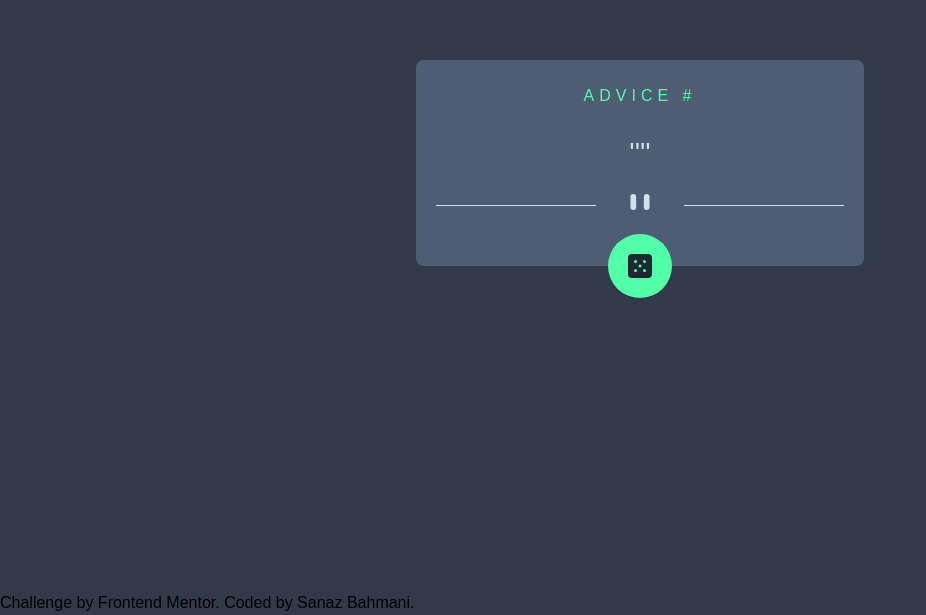
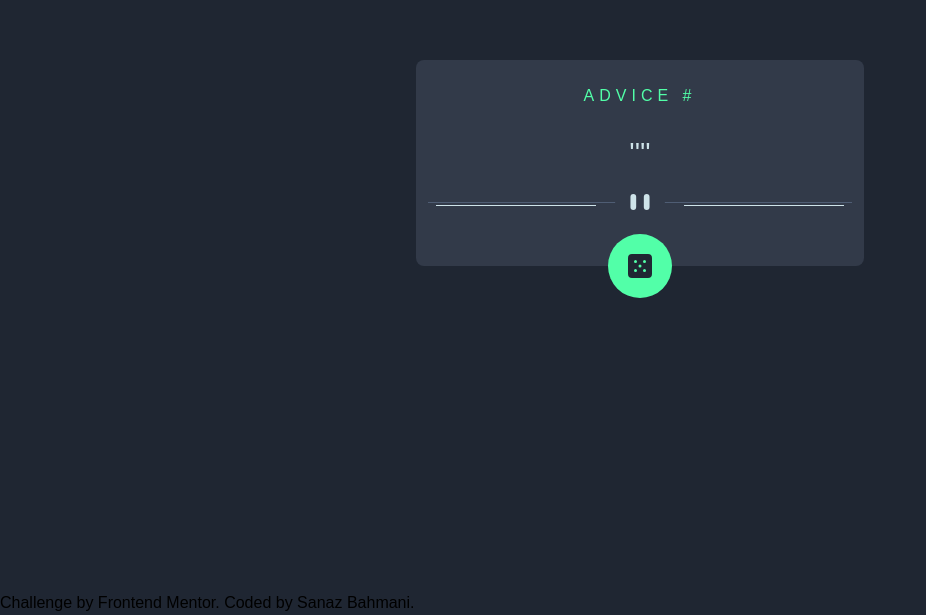
Before and after one commit to SanazBHMN/advice-generator-app, a React (Create React App) app: page / in a window 1280 px wide. Shown: the part 209-824 px from the top of the page, without its empty margins (0-926 px from the left). Built offline with nearby package versions, Linux system fonts and the light colour scheme; no server answers.

Commit message:
Replace correct color code

```diff
--- a/src/index.css
+++ b/src/index.css
@@ -5,8 +5,8 @@
 @import url("https://fonts.googleapis.com/css2?family=Manrope:wght@800&display=swap");
 
 :root {
-  --color-primary: hsl(217, 19%, 24%);
-  --color-secondary: hsl(217, 19%, 38%);
+  --color-primary: hsl(218, 23%, 16%);
+  --color-secondary: hsl(217, 19%, 24%);
   --text-primary: hsl(193, 38%, 86%);
   --text-secondary: hsl(150, 100%, 66%);
 }
```
